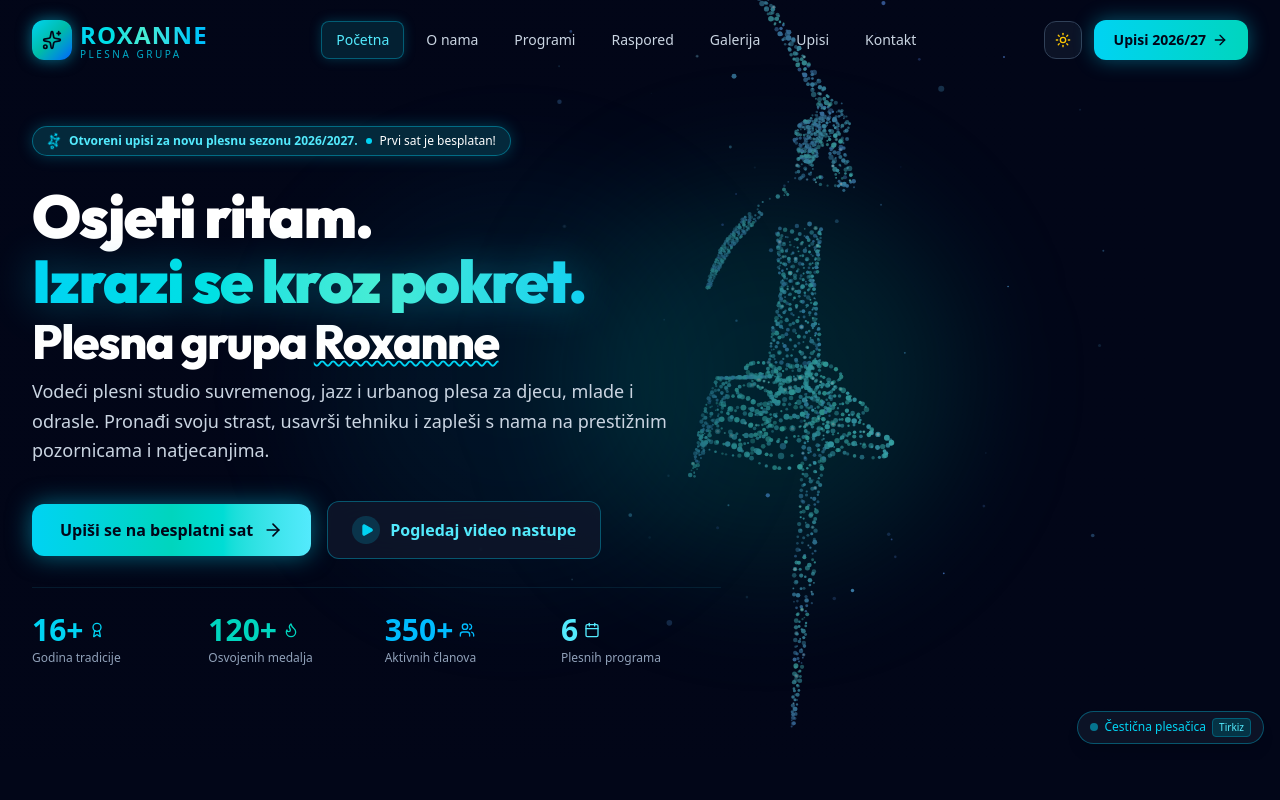
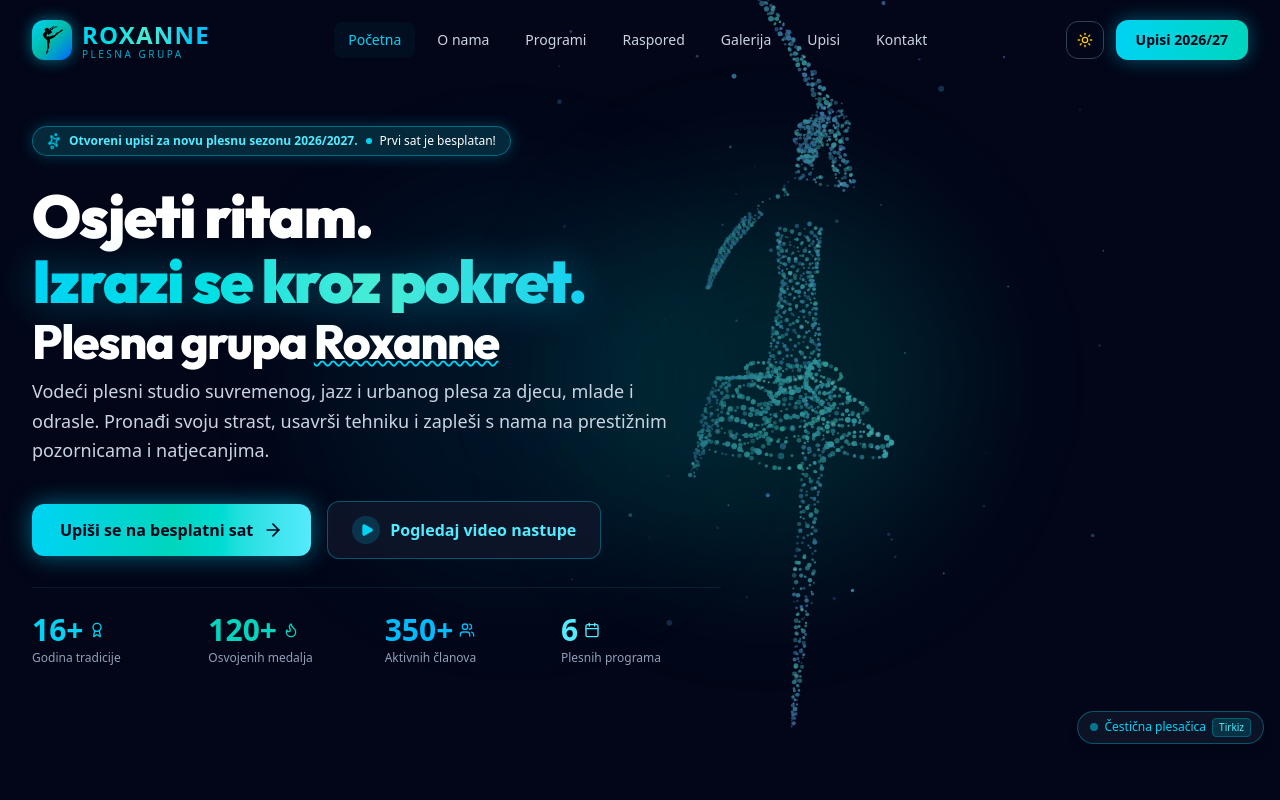
Before and after one commit to roxanne26042006/roxanne, a React (Vite) app: page / in a window 1280 px wide. Shown: the top 800 px of the page. Built offline with nearby package versions, Linux system fonts and the light colour scheme.

Commit message:
Popravak Navbara V3.

```diff
--- a/src/components/Navbar.tsx
+++ b/src/components/Navbar.tsx
@@ -1,5 +1,5 @@
 import React, { useState, useEffect } from 'react';
-import { Sparkles, Sun, Moon, Menu, X, ArrowRight, Phone } from 'lucide-react';
+import { Sun, Moon, Menu, X, ArrowRight } from 'lucide-react';
 
 interface NavbarProps {
   isDarkMode: boolean;
@@ -36,144 +36,69 @@ export const Navbar: React.FC<NavbarProps> = ({
   ];
 
   return (
-    <header
-      className={`fixed top-0 left-0 right-0 z-50 transition-all duration-300 ${
-        isScrolled
-          ? isDarkMode
-            ? 'bg-slate-950/85 backdrop-blur-md border-b border-cyan-900/40 shadow-lg shadow-cyan-950/20'
-            : 'bg-white/90 backdrop-blur-md border-b border-cyan-100 shadow-md'
-          : 'bg-transparent'
-      }`}
-    >
+    <header className={`fixed top-0 left-0 right-0 z-50 transition-all duration-300 ${
+      isScrolled
+        ? (isDarkMode ? 'bg-slate-950/85 backdrop-blur-md border-b border-cyan-900/40' : 'bg-white/90 backdrop-blur-md border-b border-cyan-100')
+        : 'bg-transparent'
+    }`}>
       <div className="max-w-7xl mx-auto px-4 sm:px-6 lg:px-8">
         <div className="flex items-center justify-between h-20">
-          {/* Brand zone: Single clean wordmark with glowing accent */}
-          <a
-            href="#pocetna"
-            className="flex items-center gap-2 group transition-transform duration-200 hover:scale-105"
-          >
-            <div className="w-10 h-10 rounded-xl bg-gradient-to-br from-cyan-400 via-teal-500 to-blue-600 flex items-center justify-center shadow-[0_0_15px_rgba(6,182,212,0.6)]">
-              <Sparkles className="w-5 h-5 text-slate-950" />
+
+          {/* Logo sekcija */}
+          <a href="#pocetna" className="flex items-center gap-2.5 group transition-transform duration-200 hover:scale-105">
+            <div className="w-10 h-10 rounded-xl bg-gradient-to-br from-cyan-400 via-teal-500 to-blue-600 flex items-center justify-center shadow-[0_0_15px_rgba(6,182,212,0.6)] overflow-hidden">
+              <img
+                src="/assets/ballerina-logo.png"
+                alt="Roxanne Logo"
+                className="w-8 h-8 object-contain"
+              />
             </div>
             <div className="flex flex-col">
-              <span className="text-2xl font-extrabold tracking-wider font-heading bg-gradient-to-r from-cyan-400 via-teal-300 to-sky-400 bg-clip-text text-transparent group-hover:drop-shadow-[0_0_8px_rgba(6,182,212,0.8)]">
-                ROXANNE
-              </span>
-              <span className="text-[10px] uppercase tracking-[0.25em] text-cyan-400/80 font-medium -mt-1">
-                Plesna Grupa
-              </span>
+              <span className="text-2xl font-extrabold tracking-wider font-heading bg-gradient-to-r from-cyan-400 via-teal-300 to-sky-400 bg-clip-text text-transparent">ROXANNE</span>
+              <span className="text-[10px] uppercase tracking-[0.25em] text-cyan-400/80 font-medium -mt-1">Plesna Grupa</span>
             </div>
           </a>
 
-          {/* Desktop Navigation Links */}
+          {/* Navigacija za računala */}
           <nav className="hidden lg:flex items-center gap-1 xl:gap-2">
-            {navLinks.map((link) => {
-              const isActive = activeSection === link.id;
-              return (
-                <a
-                  key={link.id}
-                  href={link.href}
-                  className={`px-3.5 py-2 rounded-lg text-sm font-medium transition-all duration-200 whitespace-nowrap ${
-                    isActive
-                      ? isDarkMode
-                        ? 'text-cyan-300 bg-cyan-950/60 border border-cyan-500/40 shadow-[0_0_12px_rgba(6,182,212,0.25)]'
-                        : 'text-cyan-700 bg-cyan-50 border border-cyan-200'
-                      : isDarkMode
-                      ? 'text-slate-300 hover:text-cyan-300 hover:bg-slate-900/60'
-                      : 'text-slate-700 hover:text-cyan-600 hover:bg-slate-100'
-                  }`}
-                >
-                  {link.name}
-                </a>
-              );
-            })}
+            {navLinks.map((link) => (
+              <a
+                key={link.id}
+                href={link.href}
+                className={`px-3.5 py-2 rounded-lg text-sm font-medium transition-all duration-200 ${
+                  activeSection === link.id ? 'text-cyan-400 bg-cyan-950/20' : 'text-slate-300 hover:text-cyan-300'
+                }`}
+              >
+                {link.name}
+              </a>
+            ))}
           </nav>
 
-          {/* Action Zone: Theme Toggle & Call To Action */}
+          {/* Tema i Upisi */}
           <div className="hidden sm:flex items-center gap-3">
-            <button
-              onClick={toggleDarkMode}
-              className={`p-2.5 rounded-xl transition-all duration-200 border ${
-                isDarkMode
-                  ? 'bg-slate-900/80 border-slate-700 text-yellow-400 hover:border-yellow-400/50 hover:bg-slate-800'
-                  : 'bg-slate-100 border-slate-300 text-slate-700 hover:border-cyan-400 hover:text-cyan-600'
-              }`}
-              title={isDarkMode ? 'Prebaci na svijetlu temu' : 'Prebaci na tamnu temu'}
-              aria-label="Promijeni temu"
-            >
+            <button onClick={toggleDarkMode} className="p-2.5 rounded-xl border border-slate-700 text-yellow-400 hover:border-yellow-400/50">
               {isDarkMode ? <Sun className="w-4 h-4" /> : <Moon className="w-4 h-4" />}
             </button>
-
-            <button
-              onClick={() => onOpenEnrollment()}
-              className="relative inline-flex items-center justify-center px-5 py-2.5 rounded-xl font-semibold text-sm text-slate-950 bg-gradient-to-r from-cyan-400 to-teal-400 hover:from-cyan-300 hover:to-teal-300 shadow-[0_0_20px_rgba(6,182,212,0.45)] hover:shadow-[0_0_30px_rgba(6,182,212,0.7)] transition-all duration-200 transform hover:-translate-y-0.5 whitespace-nowrap cursor-pointer"
-            >
-              <span className="flex items-center gap-1.5">
-                Upisi 2026/27
-                <ArrowRight className="w-4 h-4" />
-              </span>
+            <button onClick={() => onOpenEnrollment()} className="px-5 py-2.5 rounded-xl font-semibold text-sm text-slate-950 bg-gradient-to-r from-cyan-400 to-teal-400 shadow-[0_0_20px_rgba(6,182,212,0.45)] transition-all transform hover:-translate-y-0.5">
+              Upisi 2026/27
             </button>
           </div>
 
-          {/* Mobile menu button */}
-          <div className="flex sm:hidden items-center gap-2">
-            <button
-              onClick={toggleDarkMode}
-              className="p-2 rounded-lg text-slate-300 hover:text-cyan-400"
-              aria-label="Promijeni temu"
-            >
-              {isDarkMode ? <Sun className="w-5 h-5 text-yellow-400" /> : <Moon className="w-5 h-5 text-slate-700" />}
-            </button>
-            <button
-              onClick={() => setMobileMenuOpen(!mobileMenuOpen)}
-              className="p-2 rounded-lg text-slate-300 hover:text-cyan-400 focus:outline-none"
-              aria-label="Otvori navigaciju"
-            >
-              {mobileMenuOpen ? <X className="w-6 h-6" /> : <Menu className="w-6 h-6" />}
-            </button>
-          </div>
+          {/* Gumb za mobitel */}
+          <button onClick={() => setMobileMenuOpen(!mobileMenuOpen)} className="lg:hidden p-2 text-slate-300">
+            {mobileMenuOpen ? <X className="w-6 h-6" /> : <Menu className="w-6 h-6" />}
+          </button>
         </div>
       </div>
 
-      {/* Mobile Drawer Menu */}
+      {/* Izbornik za mobitel */}
       {mobileMenuOpen && (
-        <div
-          className={`lg:hidden border-b ${
-            isDarkMode
-              ? 'bg-slate-950/95 border-cyan-900/50 backdrop-blur-xl'
-              : 'bg-white/95 border-cyan-200 backdrop-blur-xl'
-          } px-4 pt-2 pb-6 space-y-2 shadow-2xl`}
-        >
+        <div className={`lg:hidden ${isDarkMode ? 'bg-slate-950/95' : 'bg-white/95'} px-4 py-6 space-y-2`}>
           {navLinks.map((link) => (
-            <a
-              key={link.id}
-              href={link.href}
-              onClick={() => setMobileMenuOpen(false)}
-              className={`block px-4 py-2.5 rounded-lg text-base font-medium transition ${
-                activeSection === link.id
-                  ? isDarkMode
-                    ? 'text-cyan-300 bg-cyan-950/70 border border-cyan-500/40'
-                    : 'text-cyan-700 bg-cyan-50 border border-cyan-200'
-                  : isDarkMode
-                  ? 'text-slate-300 hover:text-cyan-300 hover:bg-slate-900'
-                  : 'text-slate-800 hover:text-cyan-600 hover:bg-slate-100'
-              }`}
-            >
+            <a key={link.id} href={link.href} onClick={() => setMobileMenuOpen(false)} className="block px-4 py-2 text-slate-300 hover:text-cyan-400">
               {link.name}
             </a>
           ))}
-          <div className="pt-3">
-            <button
-              onClick={() => {
-                setMobileMenuOpen(false);
-                onOpenEnrollment();
-              }}
-              className="w-full py-3 rounded-xl font-bold text-center text-slate-950 bg-gradient-to-r from-cyan-400 to-teal-400 shadow-[0_0_20px_rgba(6,182,212,0.5)] flex items-center justify-center gap-2"
-            >
-              <span>Upiši se sada</span>
-              <ArrowRight className="w-4 h-4" />
-            </button>
-          </div>
         </div>
       )}
     </header>
```
